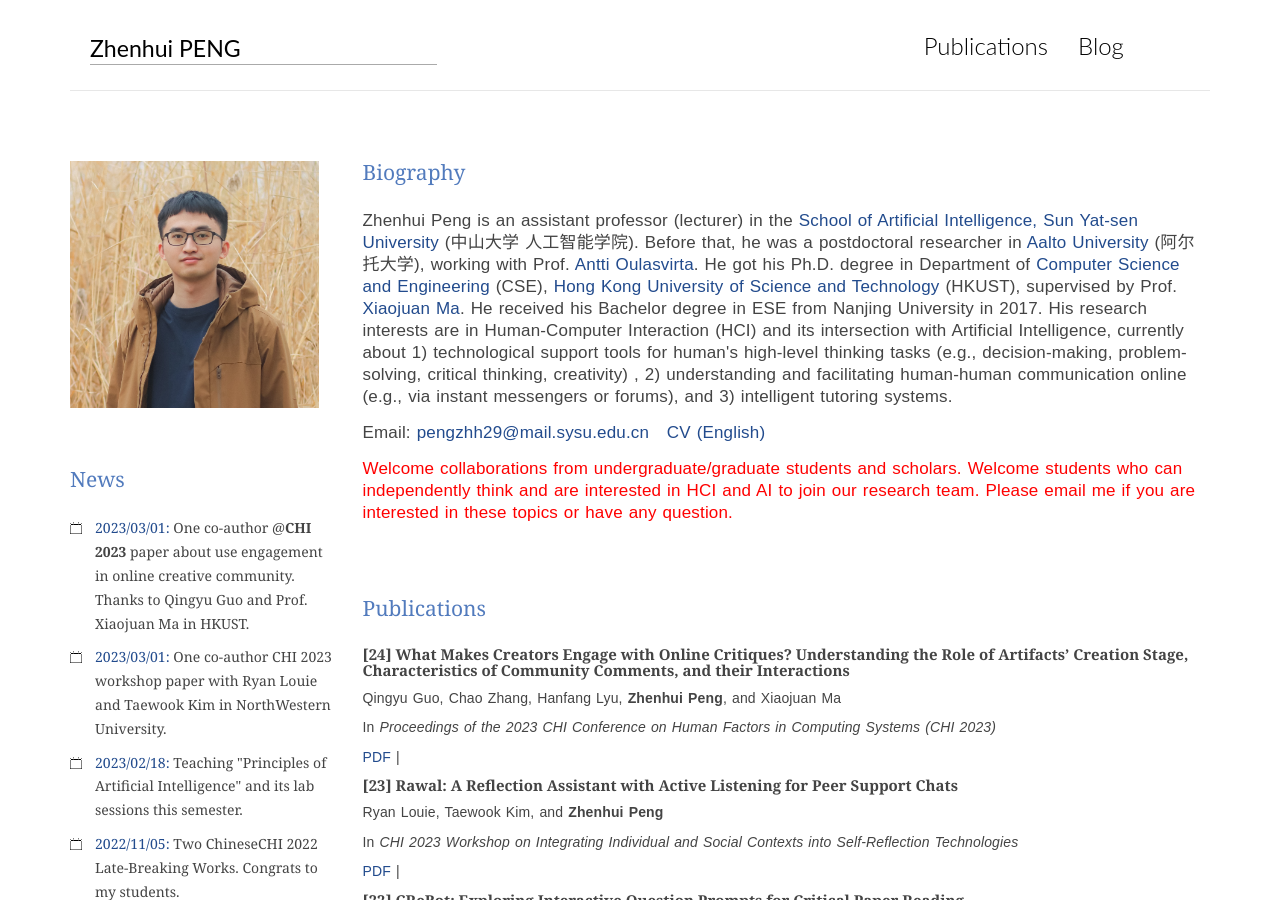
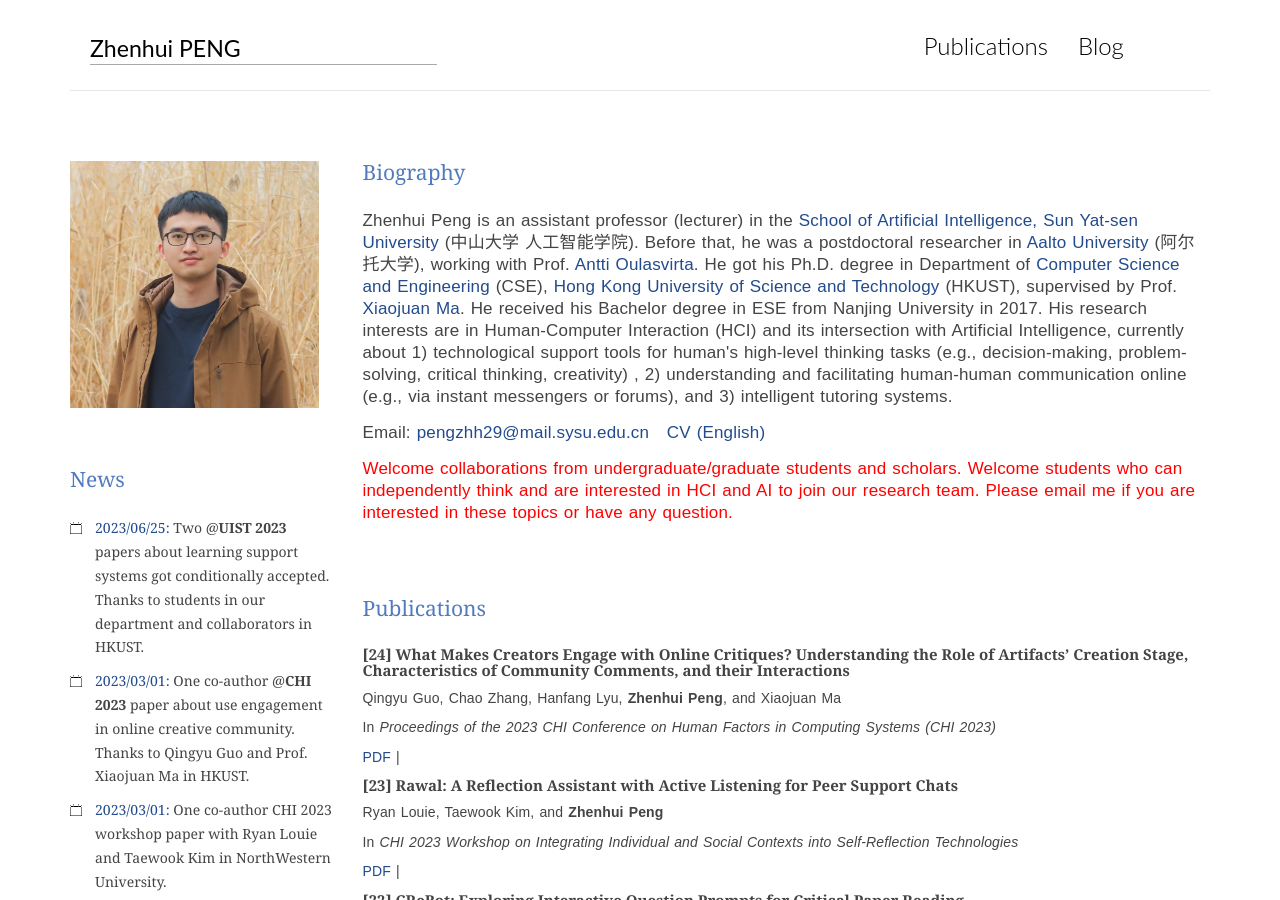
Before and after one commit to PenguinZhou/PenguinZhou.github.io, a Jekyll site: the page index.html, which Jekyll copies as it is, in a window 1280 px wide and 900 px high. Built offline with Jekyll 4.4.1, drawn with Linux system fonts in a browser that asks for light colours.

Commit message:
Update UIST news

```diff
--- a/index.html
+++ b/index.html
@@ -72,6 +72,9 @@
                 <div class="widget widget-archives news">
                     <h3 class="widget-title">News</h3>
                     <ul>
+                        <li>
+                            <a>2023/06/25:</a> Two @<strong>UIST 2023</strong> papers about learning support systems got conditionally accepted. Thanks to students in our department and collaborators in HKUST.
+                        </li>
                         <li>
                             <a>2023/03/01:</a> One co-author @<strong>CHI 2023</strong> paper about use engagement in online creative community. Thanks to Qingyu Guo and Prof. Xiaojuan Ma in HKUST.
                         </li>
```
Also changed, not shown: 1 other file.
